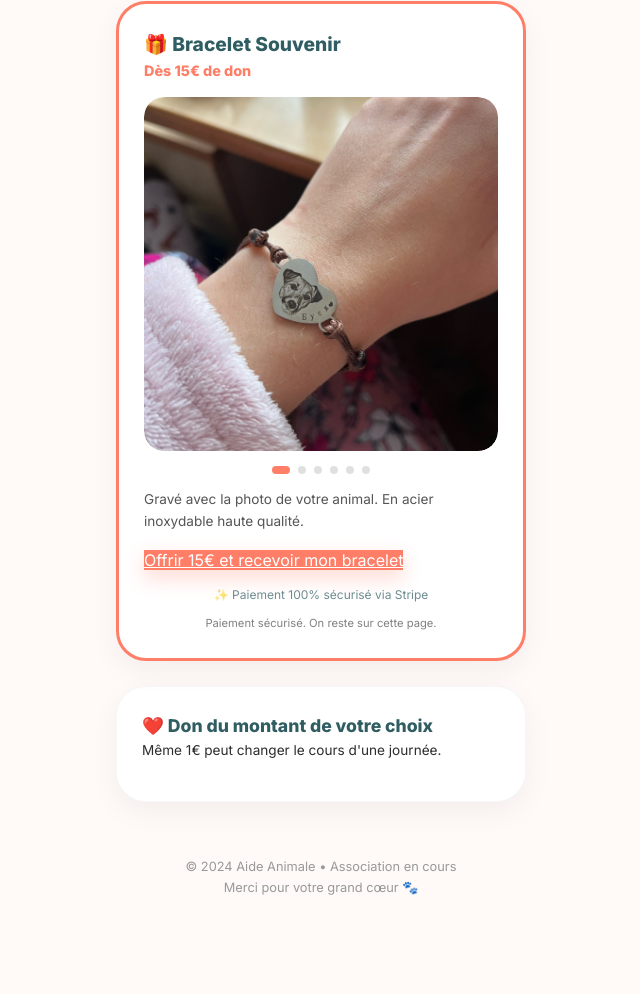
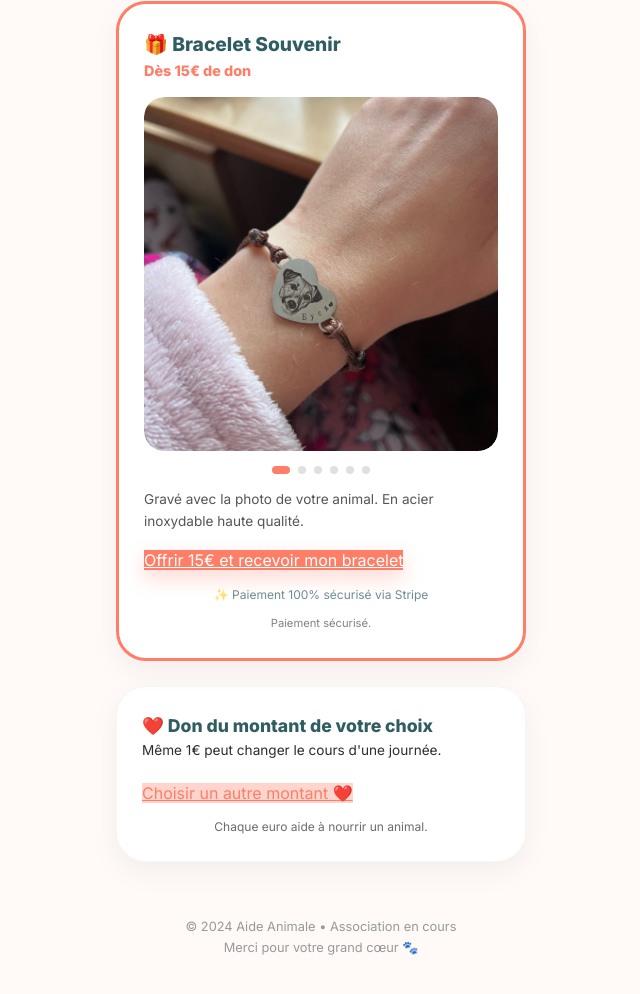
Before and after one commit to https-source/AnimalRescue-, a plain HTML site: page index.html in a window 1280 px wide. Shown: the part 393-1387 px from the top of the page, without its empty margins (319-959 px from the left). Before the commit the page ends 1341 px from the top, so only its background shows below. Drawn offline with Linux system fonts and the light colour scheme.

Commit message:
Update payment section with donation link
Removed Stripe buy button and added a link for choosing donation amounts.

```diff
--- a/index.html
+++ b/index.html
@@ -111,19 +111,22 @@
     ✨ Paiement 100% sécurisé via Stripe
 </p>
 
-        <p style="font-size: 0.7rem; text-align: center; margin-top: 10px; opacity: 0.6;">Paiement sécurisé. On reste sur cette page.</p>
+        <p style="font-size: 0.7rem; text-align: center; margin-top: 10px; opacity: 0.6;">Paiement sécurisé.</p>
     </div>
 
     <div class="card">
         <h2 style="font-size: 1.1rem; color: var(--secondary);">❤️ Don du montant de votre choix</h2>
         <p style="font-size: 0.85rem; margin-bottom: 15px;">Même 1€ peut changer le cours d'une journée.</p>
 
-               <script async src="https://js.stripe.com/v3/buy-button.js"></script>
-        <stripe-buy-button
-          buy-button-id="buy_btn_1TBAKVPrGa89AaWUFH0cpIZ9"
-          publishable-key="pk_live_51TB8X2PrGa89AaWUcvulV5kKszki4f0NqMQyyqgziEuGRz2HUss0D9j8YvGPMgeNi5laLYBuXEXQqjk3XahPnjyY00aFHHUBN9"
-        >
-        </stripe-buy-button>
+               <div class="stripe-btn-container" style="margin-top: 20px;">
+    <a href="https://buy.stripe.com/6oU6oJaZigp9fsJfRX67S00" class="btn btn-outline">
+        Choisir un autre montant ❤️
+    </a>
+    <p style="font-size: 0.75rem; text-align: center; margin-top: 10px; opacity: 0.7;">
+        Chaque euro aide à nourrir un animal.
+    </p>
+</div>
+
     </div>
 
     <footer>
```
